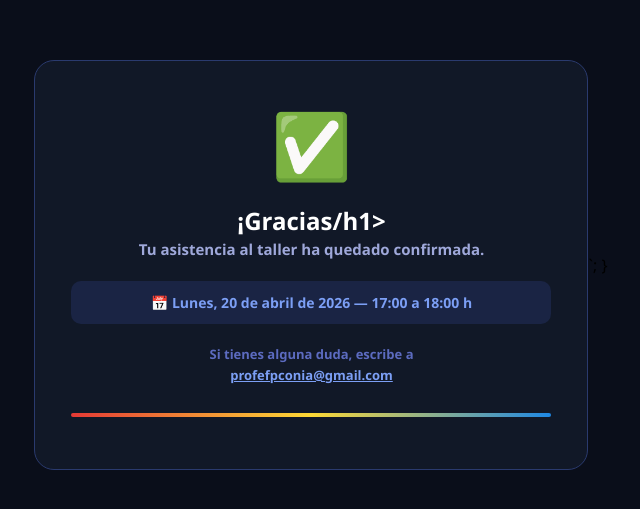
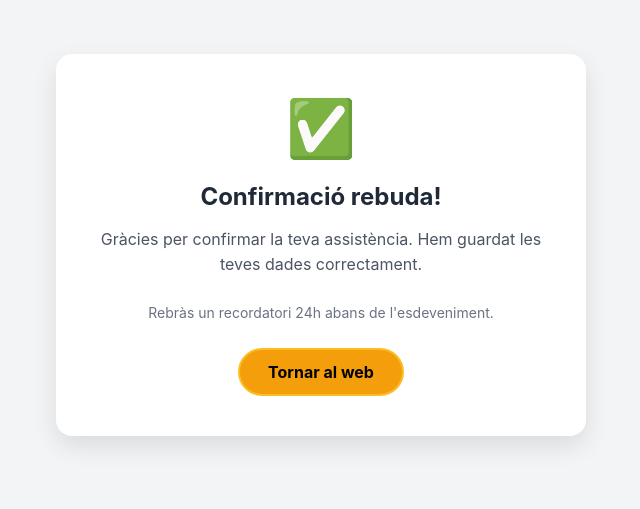
Before and after one commit to ProfeFP/gasacademy, a plain HTML site: page confirmar.html in a window 1280 px wide. Shown: the part 175-684 px from the top of the page, without its empty margins (319-959 px from the left). Drawn offline with Linux system fonts and the light colour scheme.

Commit message:
Update confirmar.html

```diff
--- a/confirmar.html
+++ b/confirmar.html
@@ -1,38 +1,53 @@
 <!DOCTYPE html>
-<html lang="es">
+<html lang="ca">
 <head>
   <meta charset="UTF-8">
-  <meta name="viewport" content="width=device-width,initial-scale=1">
-  <title>¡Asistencia confirmada!</title>
+  <meta name="viewport" content="width=device-width, initial-scale=1.0">
+  <title>Gràcies per confirmar!</title>
   <style>
-    body{margin:0;padding:40px 16px;background:#0a0e1a;font-family:'Segoe UI',Arial,sans-serif;
-         display:flex;justify-content:center;align-items:center;min-height:100vh;}
-    .card{background:#111827;border:1px solid #2a3a6e;border-radius:20px;
-          max-width:480px;width:100%;padding:40px 36px;text-align:center;}
-    .check{font-size:64px;margin-bottom:16px;}
-    h1{color:#ffffff;font-size:24px;margin:0 0 12px;}
-    p{color:#9fa8da;font-size:15px;line-height:1.6;margin:0 0 12px;}
-    .datos{background:#1a2444;border-radius:10px;padding:12px 20px;margin:20px 0;
-           color:#7c9ff5;font-size:14px;}
-    .barra{height:4px;border-radius:4px;
-           background:linear-gradient(90deg,#e53935,#fdd835,#1e88e5);margin-top:28px;}
+    body {
+      font-family: -apple-system, BlinkMacSystemFont, 'Segoe UI', Roboto, sans-serif;
+      background: #f3f4f6;
+      display: flex;
+      align-items: center;
+      justify-content: center;
+      min-height: 100vh;
+      margin: 0;
+      padding: 20px;
+      text-align: center;
+    }
+    .card {
+      background: white;
+      padding: 40px;
+      border-radius: 16px;
+      box-shadow: 0 10px 25px rgba(0,0,0,0.1);
+      max-width: 450px;
+      width: 100%;
+    }
+    .icon { font-size: 56px; margin-bottom: 20px; }
+    h1 { color: #1f2937; margin: 0 0 16px 0; font-size: 24px; }
+    p { color: #4b5563; margin: 0 0 24px 0; line-height: 1.6; }
+    .btn {
+      display: inline-block;
+      background: #f59e0b;
+      color: #000;
+      padding: 12px 28px;
+      border-radius: 50px;
+      text-decoration: none;
+      font-weight: 700;
+      border: 2px solid #fbbf24;
+      transition: transform 0.1s;
+    }
+    .btn:hover { transform: scale(1.02); }
   </style>
 </head>
 <body>
   <div class="card">
-    <div class="check">✅</div>
-    <h1>¡Gracias/h1>
-    <p>Tu asistencia al taller ha quedado confirmada.</p>
-    <div class="datos">
-      📅 Lunes, 20 de abril de 2026 — 17:00 a 18:00 h<br>
-     </div>
-    <p style="font-size:13px;color:#5c6bc0;">
-      Si tienes alguna duda, escribe a<br>
-      <a href="mailto:profefpconia@gmail.com"
-         style="color:#7c9ff5;">profefpconia@gmail.com</a>
-    </p>
-    <div class="barra"></div>
+    <div class="icon">✅</div>
+    <h1>Confirmació rebuda!</h1>
+    <p>Gràcies per confirmar la teva assistència. Hem guardat les teves dades correctament.</p>
+    <p style="font-size:14px; color:#6b7280;">Rebràs un recordatori 24h abans de l'esdeveniment.</p>
+    <a href="https://el-teu-web.com" class="btn" target="_blank">Tornar al web</a>
   </div>
 </body>
-</html>`;
-}
+</html>
```
